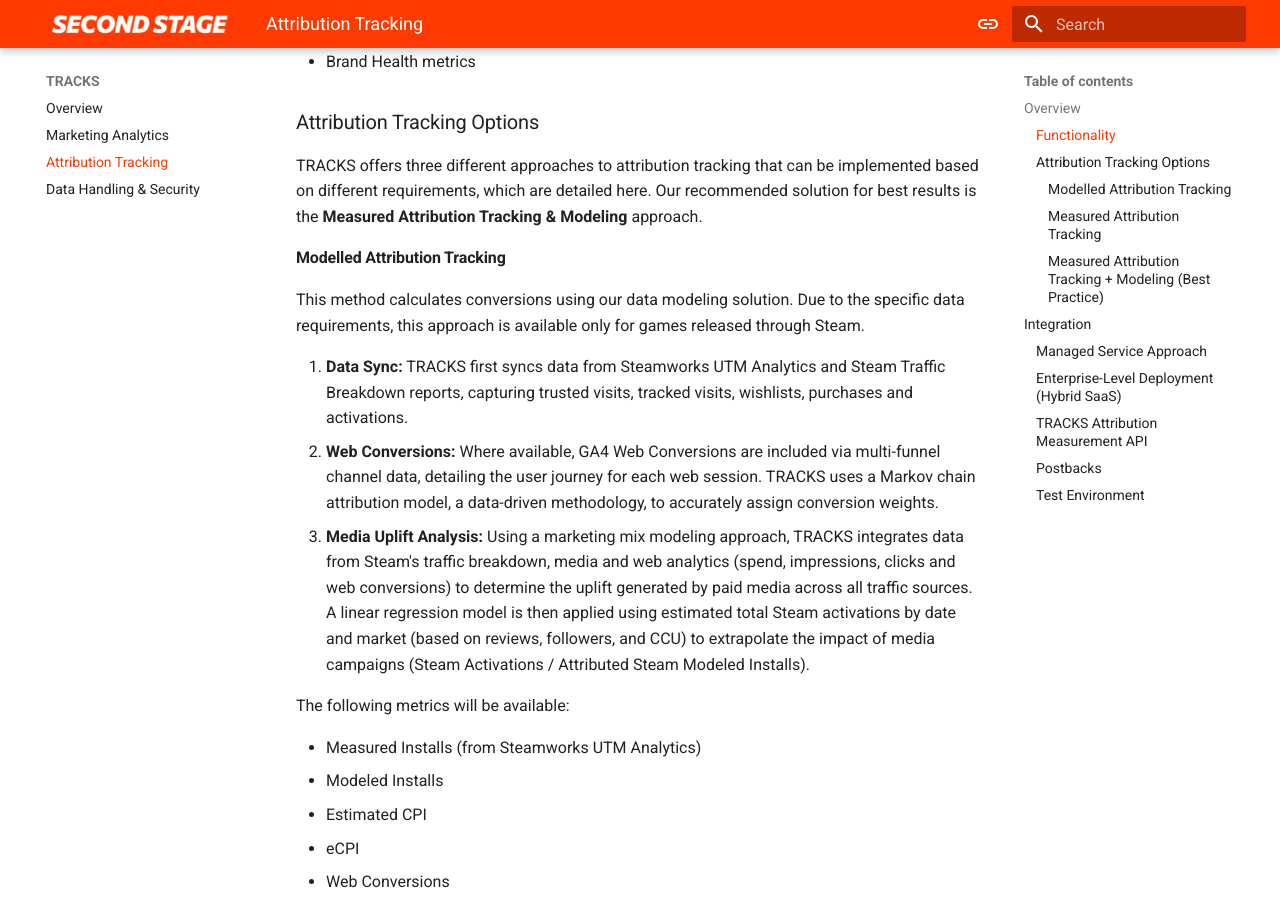
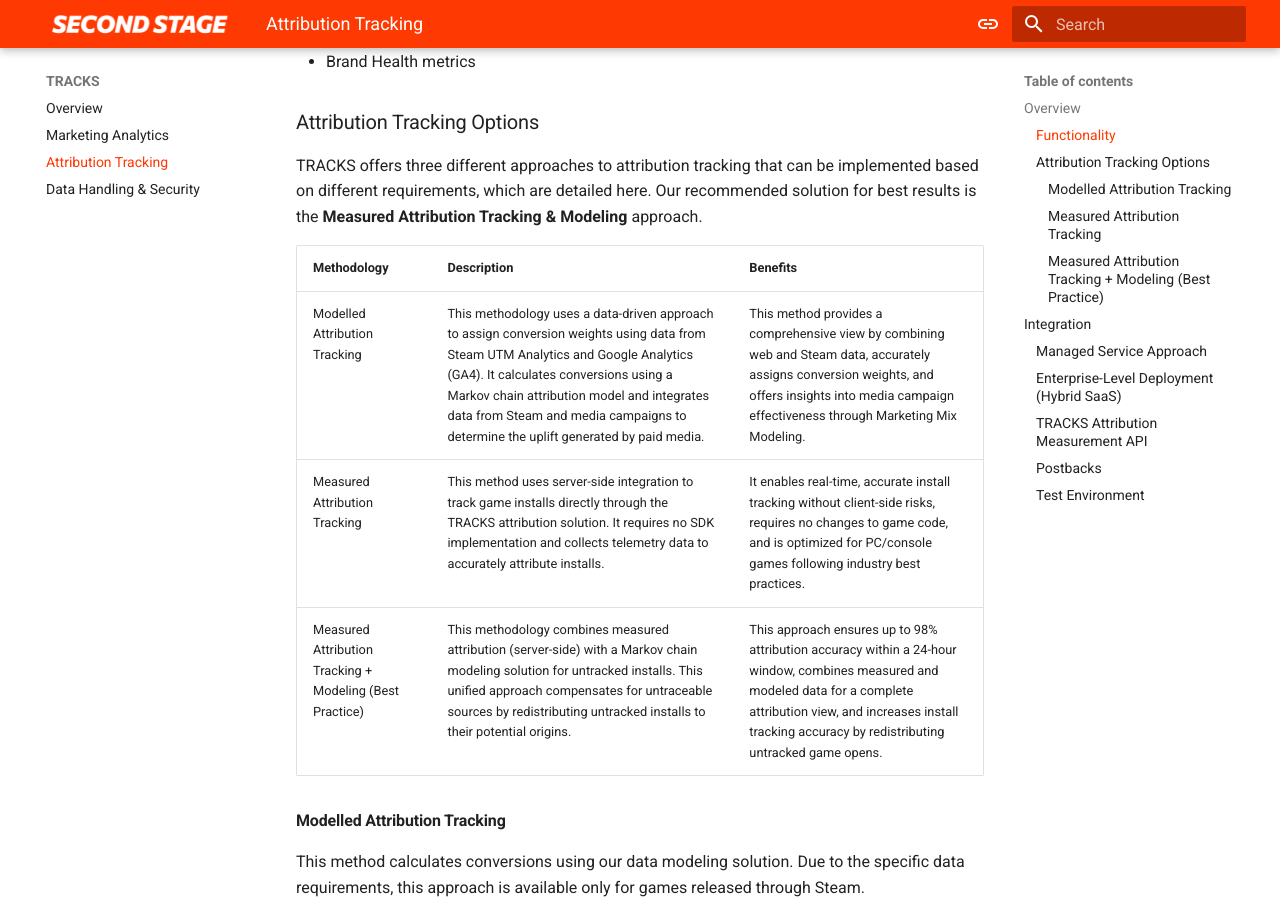
Before and after one commit to secondstage-io/tracks-documentation, an MkDocs documentation site: the page built from docs/tracks/attribution-tracking.md, in a window 1280 px wide and 900 px high, scrolled down 2624 px. Built offline with MkDocs 1.6.1 and Material for MkDocs 9.7.7, drawn with Linux system fonts in a browser that asks for light colours; some of the changed lines change nothing that is shown; some of the changed text lies outside the part shown.

Commit message:
Update attribution-tracking.md
added fancy table

```diff
--- a/docs/tracks/attribution-tracking.md
+++ b/docs/tracks/attribution-tracking.md
@@ -63,6 +63,12 @@
 ### Attribution Tracking Options
 
 TRACKS offers three different approaches to attribution tracking that can be implemented based on different requirements, which are detailed here. Our recommended solution for best results is the **Measured Attribution Tracking & Modeling** approach.
+
+| Methodology     | Description | Benefits     |
+| ----------- | ----------- | ----------- |
+| Modelled Attribution Tracking    | This methodology uses a data-driven approach to assign conversion weights using data from Steam UTM Analytics and Google Analytics (GA4). It calculates conversions using a Markov chain attribution model and integrates data from Steam and media campaigns to determine the uplift generated by paid media.  | This method provides a comprehensive view by combining web and Steam data, accurately assigns conversion weights, and offers insights into media campaign effectiveness through Marketing Mix Modeling.      |
+| Measured Attribution Tracking   | This method uses server-side integration to track game installs directly through the TRACKS attribution solution. It requires no SDK implementation and collects telemetry data to accurately attribute installs.  | It enables real-time, accurate install tracking without client-side risks, requires no changes to game code, and is optimized for PC/console games following industry best practices.   |
+| Measured Attribution Tracking + Modeling (Best Practice)   | This methodology combines measured attribution (server-side) with a Markov chain modeling solution for untracked installs. This unified approach compensates for untraceable sources by redistributing untracked installs to their potential origins.  | This approach ensures up to 98% attribution accuracy within a 24-hour window, combines measured and modeled data for a complete attribution view, and increases install tracking accuracy by redistributing untracked game opens.   |
 
 #### Modelled Attribution Tracking
 
@@ -166,23 +172,16 @@
 
 ### Enterprise-Level Deployment (Hybrid SaaS)
 
-Some text
-
-
-| Syntax      | Description |
-| ----------- | ----------- |
-| Header      | Title       |
-| Paragraph   | Text        |
-
+Lorem ipsum dolor sit amet, consectetuer adipiscing elit. Aenean commodo ligula eget dolor. Aenean massa. Cum sociis natoque penatibus et magnis dis parturient montes, nascetur ridiculus mus.
 
 ### TRACKS Attribution Measurement API
 
-Some text
+Lorem ipsum dolor sit amet, consectetuer adipiscing elit. Aenean commodo ligula eget dolor. Aenean massa. Cum sociis natoque penatibus et magnis dis parturient montes, nascetur ridiculus mus.
 
 ### Postbacks
 
-Some text
+Lorem ipsum dolor sit amet, consectetuer adipiscing elit. Aenean commodo ligula eget dolor. Aenean massa. Cum sociis natoque penatibus et magnis dis parturient montes, nascetur ridiculus mus.
 
 ### Test Environment
 
-Some text
+Lorem ipsum dolor sit amet, consectetuer adipiscing elit. Aenean commodo ligula eget dolor. Aenean massa. Cum sociis natoque penatibus et magnis dis parturient montes, nascetur ridiculus mus.
```
